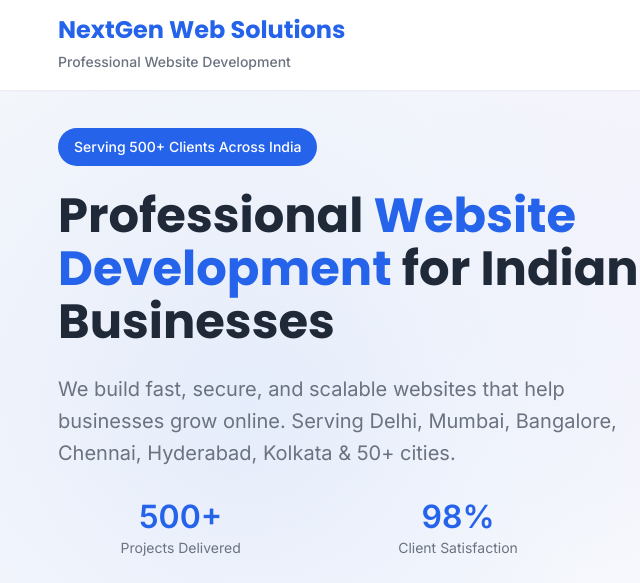
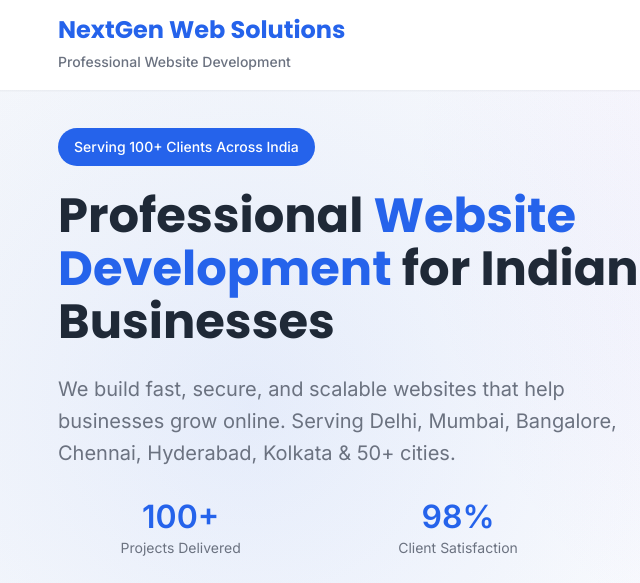
Before and after one commit to raka15531/indiadev, a plain HTML site: page index.html in a window 1280 px wide. Shown: the top 583 px of the page, 6-646 px from the left. Drawn offline with nearby package versions, Linux system fonts and the light colour scheme.

Commit message:
Update index.html

```diff
--- a/index.html
+++ b/index.html
@@ -16,7 +16,7 @@
     <!-- Twitter Cards -->
     <meta name="twitter:card" content="summary_large_image">
     <meta name="twitter:title" content="NextGen Web Solutions - India's Website Development Experts">
-    <meta name="twitter:description" content="Serving 500+ Clients Across India | Professional Website Development">
+    <meta name="twitter:description" content="Serving 100+ Clients Across India | Professional Website Development">
 
     <!-- Canonical URL -->
     <link rel="canonical" href="https://nextgenwebsolutions.in">
@@ -252,7 +252,7 @@
             <div class="container">
                 <div class="hero-content">
                     <div class="hero-badge">
-                        <span>Serving 500+ Clients Across India</span>
+                        <span>Serving 100+ Clients Across India</span>
                     </div>
                     <h1 class="hero-title">
                         Professional <span class="highlight">Website Development</span> for Indian Businesses
@@ -264,7 +264,7 @@
 
                     <div class="hero-stats">
                         <div class="stat">
-                            <div class="stat-number">500+</div>
+                            <div class="stat-number">100+</div>
                             <div class="stat-label">Projects Delivered</div>
                         </div>
                         <div class="stat">
```
